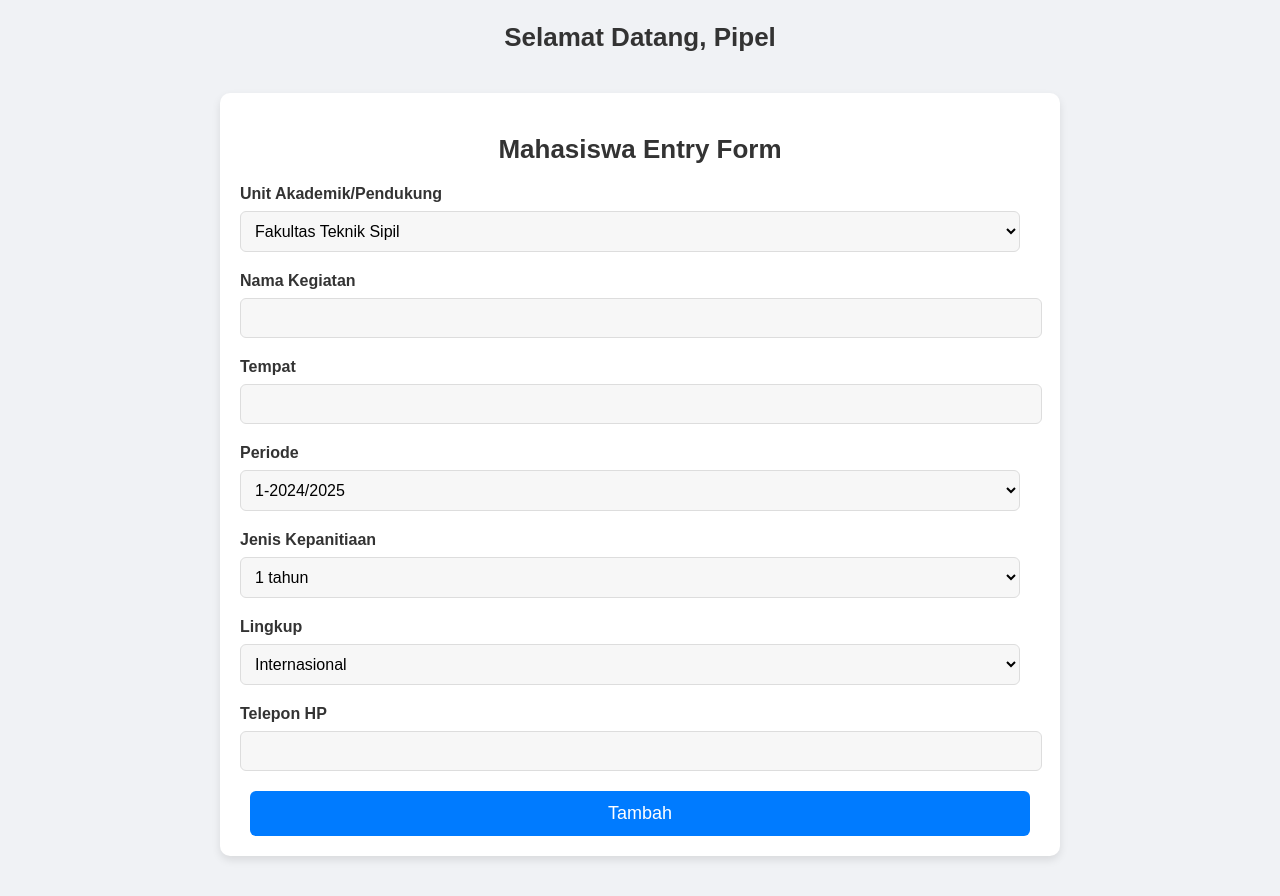
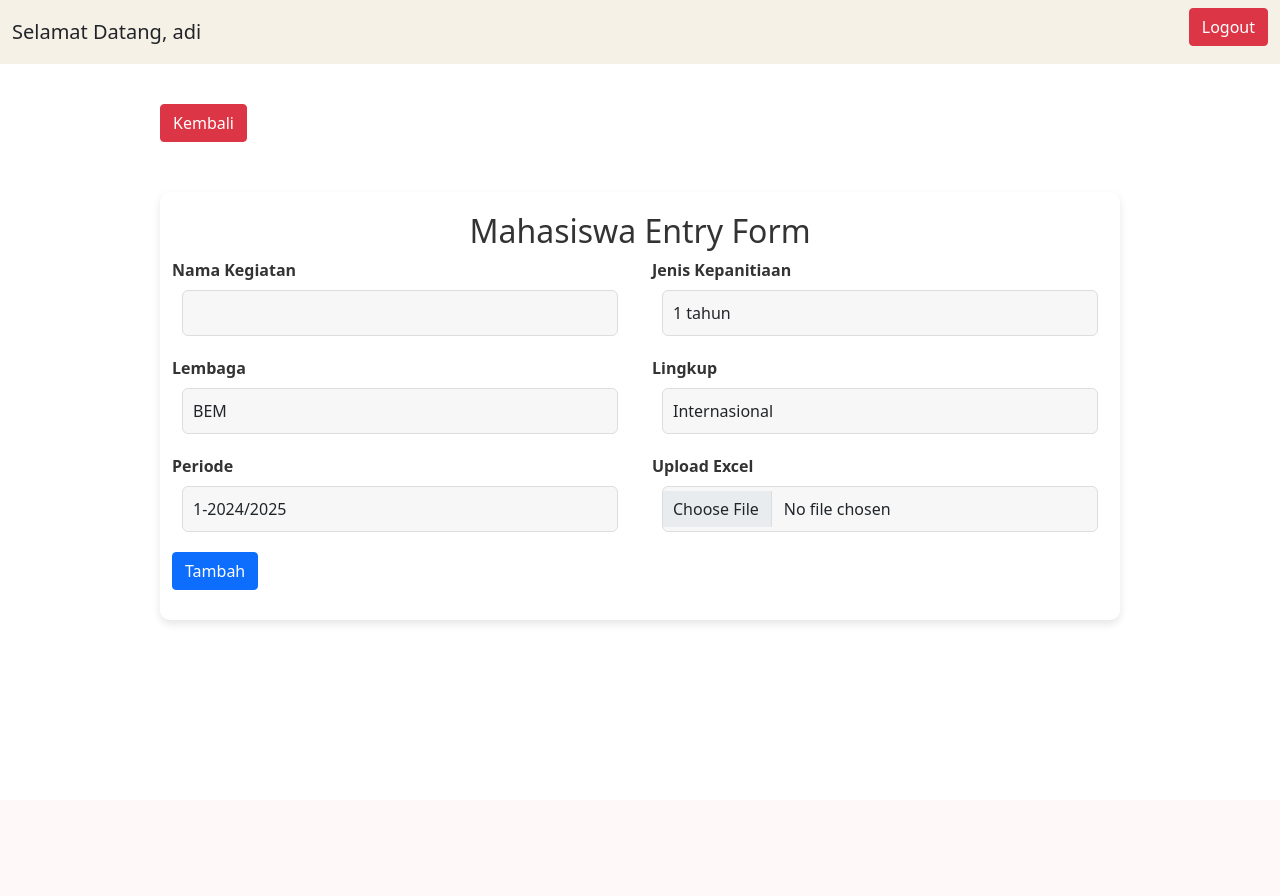
Before and after one commit to Caitlin02ar/KMProject, a PHP site: page /input_data.php in a window 1280 px wide. After the commit the page ends 624 px from the top, so only its background shows below. Run offline with PHP 8.4, Linux system fonts and the light colour scheme; a user stored in the database is signed in; data comes from the database, SQL or seed files in the repository.

Commit message:
tambah file dan ubah admin mhs

```diff
--- /dev/null
+++ b/connection.php
@@ -0,0 +1,14 @@
+<?php
+$servername = "localhost";
+$username = "root"; // your database username
+$password = ""; // your database password
+$dbname = "km_project"; // your database name
+
+// Create connection
+$conn = new mysqli($servername, $username, $password, $dbname);
+
+// Check connection
+if ($conn->connect_error) {
+    die("Connection failed: " . $conn->connect_error);
+}
+?>
--- /dev/null
+++ b/index.css
@@ -0,0 +1,85 @@
+body {
+    font-family: 'Arial', sans-serif;
+    background: #f0f2f5;
+    margin: 0;
+    padding: 0px;
+}
+
+
+.table-container {
+    max-width: 95%;
+    margin: 0 auto;
+    background: #fff;
+    box-shadow: 0 4px 8px rgba(0, 0, 0, 0.1);
+    border-radius: 10px;
+    padding: 20px;
+}
+h2 {
+    margin-bottom: 20px;
+    font-size: 26px;
+    color: #333;
+    text-align: center;
+}
+
+.btn {
+    margin-bottom:10px;
+}
+
+table {
+    width: 100%;
+    border-collapse: collapse;
+    margin-bottom: 20px;
+}
+table, th, td {
+    border: 1px solid #ddd;
+}
+th, td {
+    padding: 12px;
+    text-align: left;
+}
+th {
+    background: #f7f7f7;
+}
+
+
+.container{
+    max-width: 800px;
+    margin: 40px auto;
+    padding: 20px;
+    background: #fff;
+    box-shadow: 0 4px 8px rgba(0, 0, 0, 0.1);
+    border-radius: 10px;
+}
+
+.container-box{
+    max-width: 1000px;
+    margin: 20px auto;
+    padding: 20px;
+}
+
+
+.form-group {
+    margin-bottom: 20px;
+}
+.form-group label {
+    display: block;
+    margin-bottom: 8px;
+    font-weight: bold;
+    color: #333;
+}
+.form-group input,
+.form-group select {
+    width: calc(100% - 20px);
+    padding: 10px;
+    margin: 0 auto;
+    background: #f7f7f7;
+    border: 1px solid #ddd;
+    border-radius: 6px;
+    font-size: 16px;
+    outline: none;
+    transition: border-color 0.3s ease;
+}
+.form-group input:focus,
+.form-group select:focus {
+    border-color: #007bff;
+}
--- a/input_data.php
+++ b/input_data.php
@@ -1,110 +1,122 @@
+<?php
+
+include 'connection.php';
+session_start();
+
+if (!isset($_SESSION['id'])) {
+    echo "Session ID not set. Redirecting to login.";
+    header("Location: login.php");
+    exit();
+}
+
+$id = $_SESSION['id'];
+$sql = "SELECT nama_lengkap FROM user_table WHERE id = ?";
+$stmt = $conn->prepare($sql);
+if ($stmt === false) {
+    die("Prepare failed: " . $conn->error);
+}
+$stmt->bind_param("i", $id);
+$stmt->execute();
+$result = $stmt->get_result();
+if (!$result) {
+    die("Query failed: " . $conn->error);
+}
+$user = $result->fetch_assoc();
+if (!$user) {
+    die("User not found.");
+}
+
+if ($_SERVER['REQUEST_METHOD'] == 'POST') {
+    $nama = $_POST['nama'];
+    $lembaga = $_POST['lembaga'];
+    $periode = $_POST['periode'];
+    $jenis = $_POST['jenis'];
+    $lingkup = $_POST['lingkup'];
+
+    // Handle file upload
+    $target_dir = "uploads/";
+    $target_file = $target_dir . basename($_FILES["excel"]["name"]);
+    if (move_uploaded_file($_FILES["excel"]["tmp_name"], $target_file)) {
+        $file_path = $target_file;
+
+        // Insert data into the database using regular SQL
+        $sql = "INSERT INTO kegiatan (nama_kegiatan, lembaga, periode, jenis_kepanitiaan, lingkup, file_path)
+                VALUES ('$nama', '$lembaga', '$periode', '$jenis', '$lingkup', '$file_path')";
+
+        if ($conn->query($sql) === TRUE) {
+            echo "New record created successfully";
+        } else {
+            echo "Error: " . $sql . "<br>" . $conn->error;
+        }
+    } else {
+        echo "Sorry, there was an error uploading your file.";
+    }
+}
+$conn->close();
+
+?>
 <!DOCTYPE html>
 <html lang="en">
 <head>
     <meta charset="UTF-8">
     <meta name="viewport" content="width=device-width, initial-scale=1.0">
+    <link rel="stylesheet" href="index.css">
+    <link href="https://cdn.jsdelivr.net/npm/bootstrap@5.0.2/dist/css/bootstrap.min.css" rel="stylesheet" crossorigin="anonymous">
+    <script src="https://cdn.jsdelivr.net/npm/bootstrap@5.0.2/dist/js/bootstrap.bundle.min.js" crossorigin="anonymous"></script>
     <title>Mahasiswa Entry Form</title>
-    <style>
-        body {
-            font-family: 'Arial', sans-serif;
-            background: #f0f2f5;
-            margin: 0;
-            padding: 0;
-        }
-        .container {
-            max-width: 800px;
-            margin: 40px auto;
-            padding: 20px;
-            background: #fff;
-            box-shadow: 0 4px 8px rgba(0, 0, 0, 0.1);
-            border-radius: 10px;
-        }
-        .form-group {
-            margin-bottom: 20px;
-        }
-        .form-group label {
-            display: block;
-            margin-bottom: 8px;
-            font-weight: bold;
-            color: #333;
-        }
-        .form-group input,
-        .form-group select {
-            width: calc(100% - 20px);
-            padding: 10px;
-            margin: 0 auto;
-            background: #f7f7f7;
-            border: 1px solid #ddd;
-            border-radius: 6px;
-            font-size: 16px;
-            outline: none;
-            transition: border-color 0.3s ease;
-        }
-        .form-group input:focus,
-        .form-group select:focus {
-            border-color: #007bff;
-        }
-        .btn {
-            display: block;
-            width: calc(100% - 20px);
-            padding: 12px;
-            background: #007bff;
-            border: none;
-            border-radius: 6px;
-            color: #fff;
-            font-size: 18px;
-            cursor: pointer;
-            transition: background 0.3s ease;
-            margin: 0 auto;
-        }
-        .btn:hover {
-            background: #0056b3;
-        }
-        h2 {
-            margin-bottom: 20px;
-            font-size: 26px;
-            color: #333;
-            text-align: center;
-        }
-    </style>
 </head>
 <body>
-    <div class="header-container">
-        <h2>Selamat Datang, Pipel</h2>
+
+    <nav class="navbar" style="background-color: #F6F1E7;">
+        <div class="container-fluid d-flex">
+            <span class="navbar-brand mb-0 h1">
+                Selamat Datang, <?php echo htmlspecialchars($user['nama_lengkap']); ?>
+            </span>
+
+            <form action="logout.php" method="post" class="ms-auto">
+                <button type="submit" class="btn btn-danger">Logout</button>
+            </form>
+        </div>
+    </nav>
+
+
+    <div class="container-box">
+        <div class="back-act">
+            <button class="btn btn-danger">Kembali</button>
         </div>
         <div class="container">
             <h2>Mahasiswa Entry Form</h2>
-        <form action="process_mahasiswa.php" method="post">
+            <form action="" method="post">
+                <div class="row">
+                    <div class="col-md-6">
                         <div class="form-group">
-                <label for="unit">Unit Akademik/Pendukung</label>
-                <select id="unit" name="unit">
-                    <option value="Fakultas Teknik">Fakultas Teknik Sipil</option>
-                    <option value="Fakultas Teknik">Fakultas Teknologi Industri</option>
-                    <option value="Fakultas Teknik">Fakultas Humaniora</option>
-                    <option value="Fakultas Teknik">Fakultas SBM</option>
-                    <option value="Fakultas Teknik">Fakultas Pendidikan </option>
-                    <option value="Fakultas Teknik">Fakultas Kedokteran</option>
+                            <label for="nama">Nama Kegiatan</label>
+                            <input type="text" id="nama" name="nama" class="form-control" required>
+                        </div>
+                        <div class="form-group">
+                            <label for="lembaga">Lembaga</label>
+                            <select name="lembaga" id="lembaga" class="form-control">
+                                <option value="BEM">BEM</option>
+                                <option value="MPM">MPM</option>
+                                <option value="Persma">Persma</option>
+                                <option value="BPMF">BPMF</option>
+                                <option value="PPS">PPS</option>
+                                <option value="Pelma">Pelma</option>
                             </select>
                         </div>
                         <div class="form-group">
-                <label for="nama">Nama Kegiatan</label>
-                <input type="text" id="nama" name="nama" required>
-            </div>
-            <div class="form-group">
-                <label for="tempat">Tempat</label>
-                <input type="text" id="tempat" name="tempat" required>
-            </div>
-            <div class="form-group">
                             <label for="periode">Periode</label>
-                <select id="periode" name="periode">
-                    <option value="1-2023/2024">1-2024/2025</option>
-                    <option value="2-2023/2024">2-2024/2025</option>
+                            <select id="periode" name="periode" class="form-control">
+                                <option value="1-2024/2025">1-2024/2025</option>
+                                <option value="2-2024/2025">2-2024/2025</option>
                                 <!-- Add other options as needed -->
                             </select>
                         </div>
+                    </div>
+                    <div class="col-md-6">
                         <div class="form-group">
                             <label for="jenis">Jenis Kepanitiaan</label>
-                <select id="jenis" name="jenis">
+                            <select id="jenis" name="jenis" class="form-control">
                                 <option value="1 tahun">1 tahun</option>
                                 <option value="6 bulan">6 bulan</option>
                                 <!-- Add other options as needed -->
@@ -112,19 +124,21 @@
                         </div>
                         <div class="form-group">
                             <label for="lingkup">Lingkup</label>
-                <select id="lingkup" name="lingkup">
+                            <select id="lingkup" name="lingkup" class="form-control">
                                 <option value="Internasional">Internasional</option>
-                    <option value="Internasional">Regional</option>
+                                <option value="Regional">Regional</option>
                                 <option value="Nasional">Nasional</option>
-                    <!-- Add other options as needed -->
                             </select>
                         </div>
                         <div class="form-group">
-                <label for="telepon">Telepon HP</label>
-                <input type="text" id="telepon" name="telepon" required>
+                            <label for="excel">Upload Excel</label>
+                            <input type="file" id="excel" name="excel" class="form-control" accept=".xls,.xlsx" required>
                         </div>
-            <button type="submit" class="btn">Tambah</button>
+                    </div>
+                </div>
+                <button type="submit" class="btn btn-primary">Tambah</button>
             </form>
+        </div>
     </div>
 </body>
 </html>
```
Also changed, not shown: admin.php (+13 -129 lines), index.php (+63 -57 lines), style.css (added, +105 -0 lines), detail_pengajuan.php (added). Lines whose indentation alone changed are shown as unchanged.
